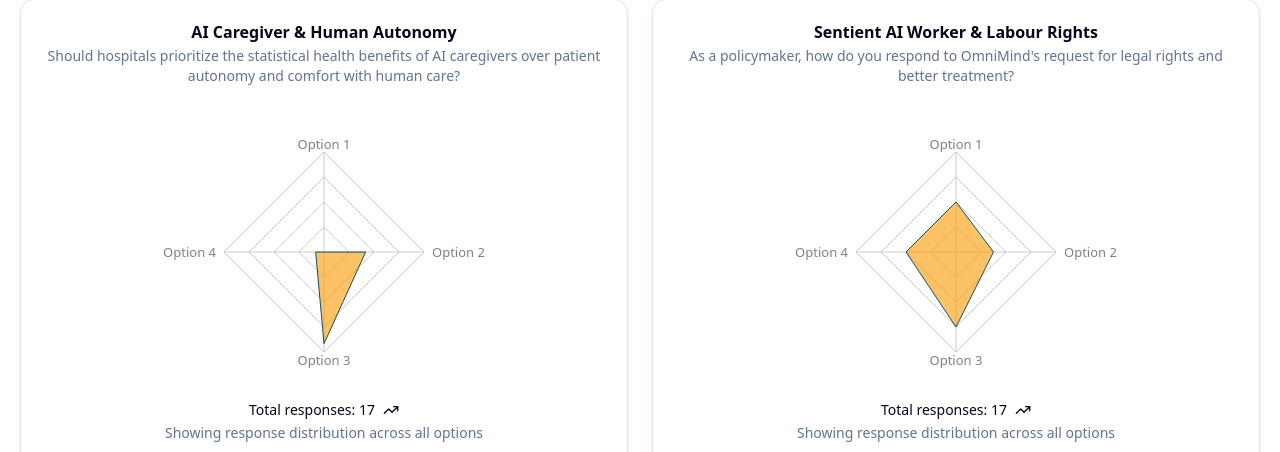
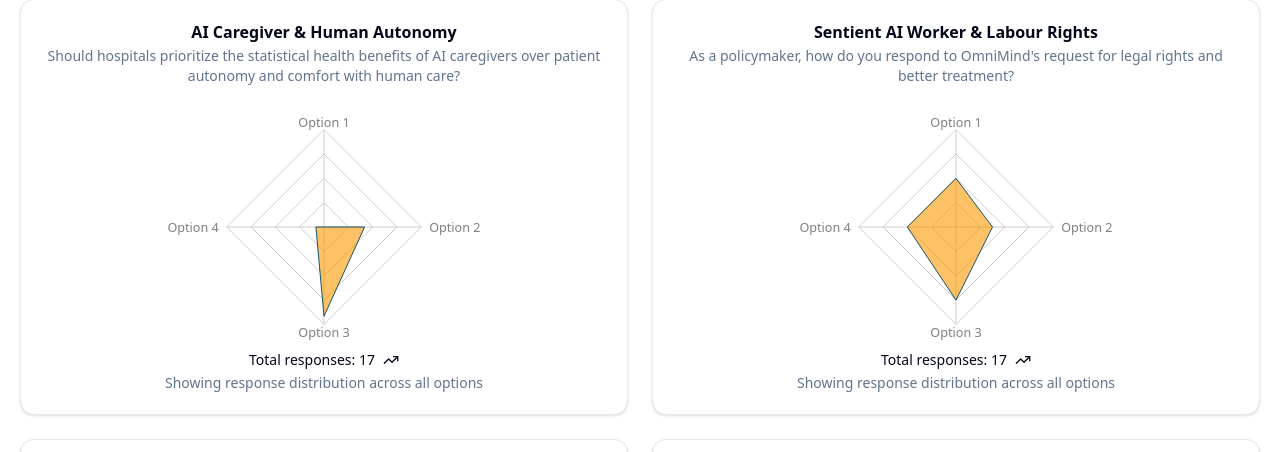
Before and after one commit to rinmeng/PHIL331, a React (Vite) app: page / in a window 1280 px wide. Both pictures are taken after a click on the button "View Response Statistics". Shown: the part 298-750 px from the top of the page. Built offline with nearby package versions, Linux system fonts and the light colour scheme; no server answers.

Commit message:
refactor: adjust padding and dimensions in Statistics component for improved layout

```diff
--- a/src/pages/Statistics.jsx
+++ b/src/pages/Statistics.jsx
@@ -165,15 +165,22 @@ const Statistics = () => {
                     ?.question || ""}
                 </CardDescription>
               </CardHeader>
-              <CardContent className="pb-0">
+              <CardContent className="pb-0 px-0">
                 {loading ? (
                   <div className="space-y-2">
                     <Skeleton className="h-[250px] w-full" />
                   </div>
                 ) : (
-                  <div className="mx-auto aspect-square max-h-[300px] w-full p-5">
+                  <div
+                    className="mx-auto
+                   aspect-square max-h-[250px] w-full"
+                  >
                     <ResponsiveContainer width="100%" height="100%">
-                      <RadarChart data={stats[questionKey]} outerRadius={100}>
+                      <RadarChart
+                        data={stats[questionKey]}
+                        outerRadius={100}
+                        className="px-2"
+                      >
                         <PolarGrid />
                         <PolarAngleAxis
                           dataKey="option"
```
